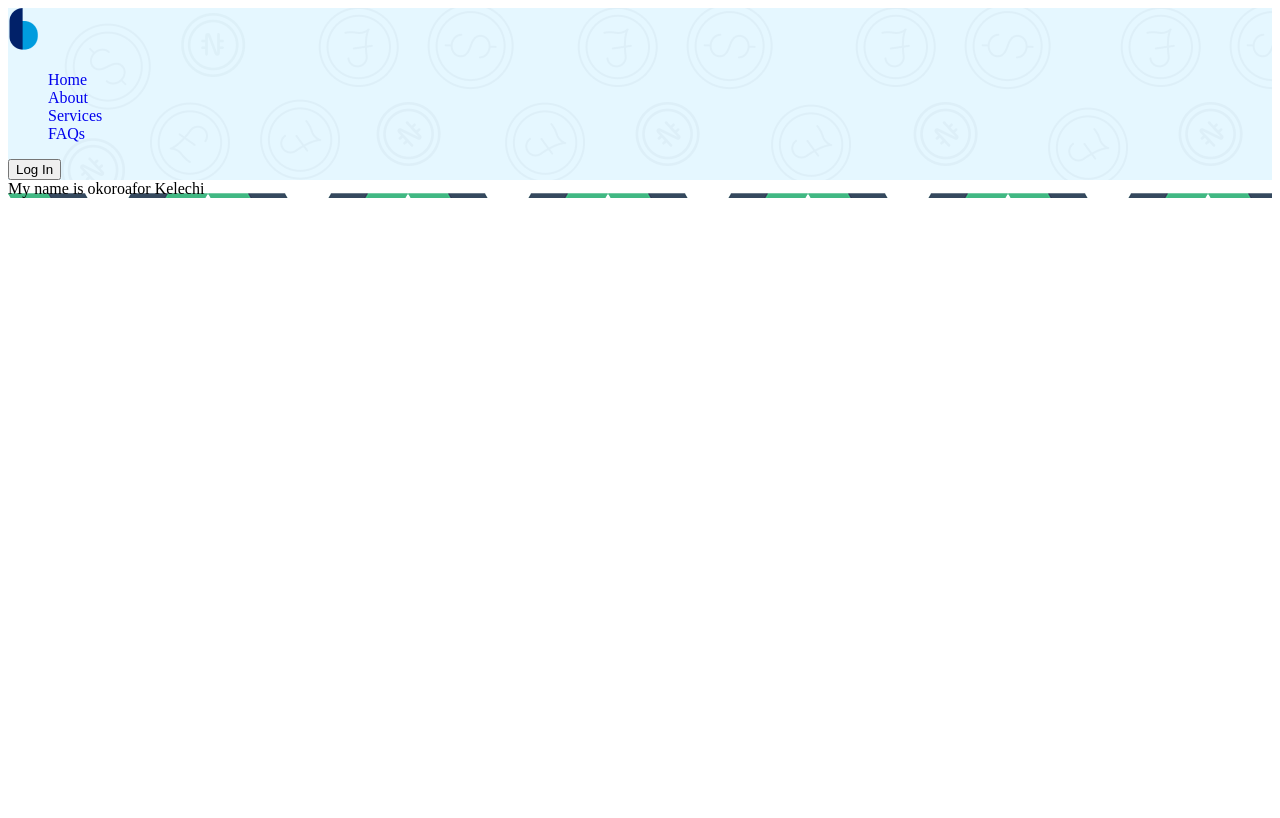
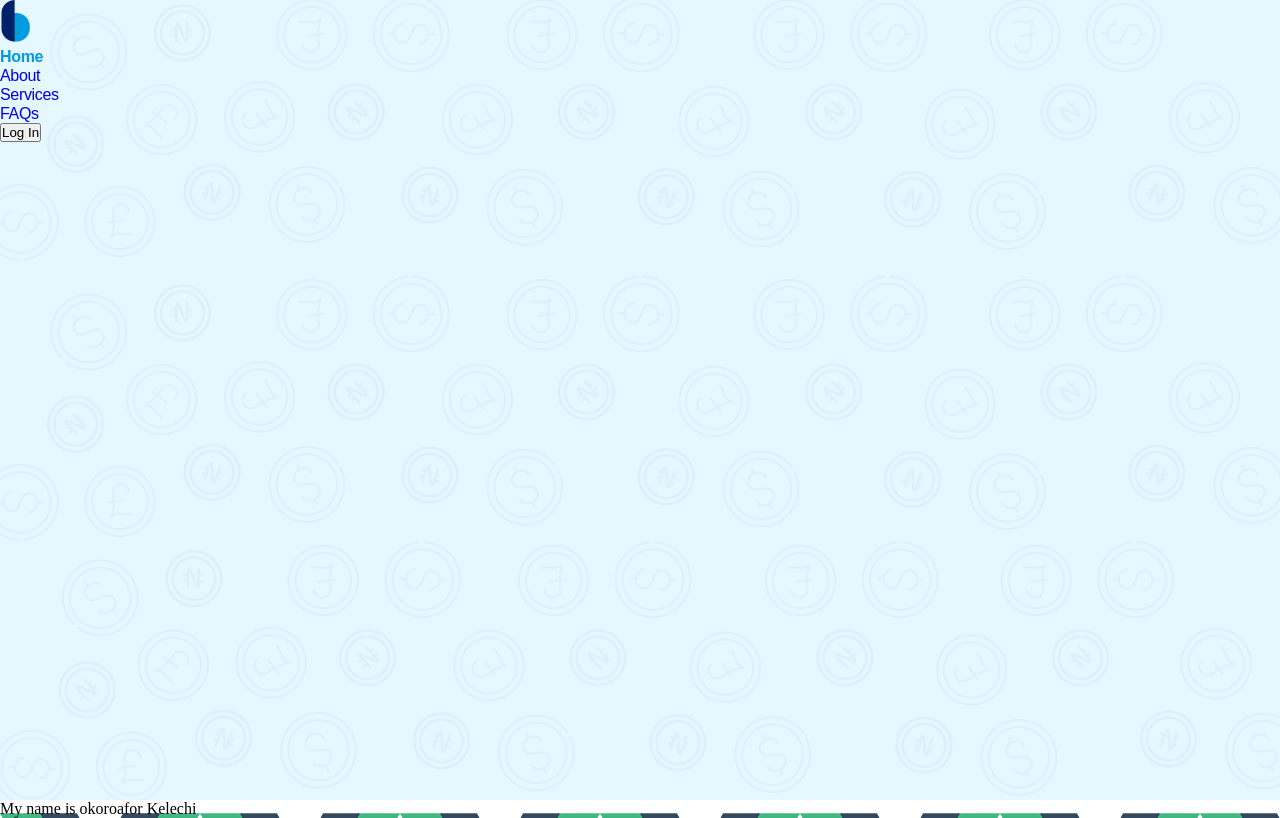
Before and after one commit to OkoroaforKelechiDivine/Bankmonie, a Vue app: page / in a window 1280 px wide. Built offline with nearby package versions, Linux system fonts and the light colour scheme.

Commit message:
fixing the navbar link

```diff
--- a/src/components/LandingPage.css
+++ b/src/components/LandingPage.css
@@ -1,5 +1,35 @@
 .first-section{
     background-image: url("../assets/MacBook Pro - 12.png");
+    background-size: cover;
+    background-repeat: no-repeat;
+    height: 100vh;
+}
+
+*{
+    margin: 0;
+    padding: 0;
+}
+
+.navbar-list span{
+    width: 40px;
+    height: 19px;
+    font-family: 'Gelion', sans-serif;
+    font-style: normal;
+    font-weight: 600;
+    font-size: 16px;
+    line-height: 19px;
+    letter-spacing: -0.02em;
+    color: #009CDE;
+}
+
+.navbar-list ul{
+    font-family: 'Gelion', sans-serif;
+    font-style: normal;
+    font-weight: 400;
+    font-size: 16px;
+    line-height: 19px;
+    color: rgba(11, 3, 3, 0.95);
+    letter-spacing: -0.02em;
 }
 
 .navbar-list a:link{
--- a/src/components/LandingPageWeb.vue
+++ b/src/components/LandingPageWeb.vue
@@ -1,12 +1,11 @@
 <template>
 
-  <div class="page-body">
-
+  <div>
     <section class="first-section">
       <div class="navbar-list">
         <img src="../assets/bankmonie.png" alt="">
         <ul>
-          <li><a href="#">Home</a></li>
+          <li><a href="#"><span class="home-link">Home</span></a></li>
           <li><a href="#">About</a></li>
           <li><a href="#">Services</a></li>
           <li><a href="#">FAQs</a></li>
```
